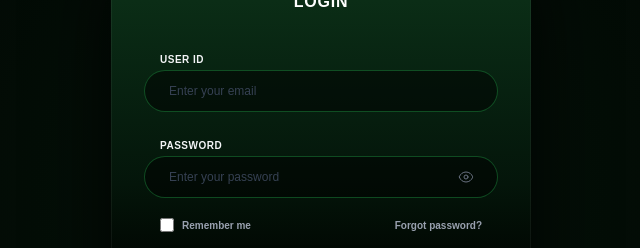
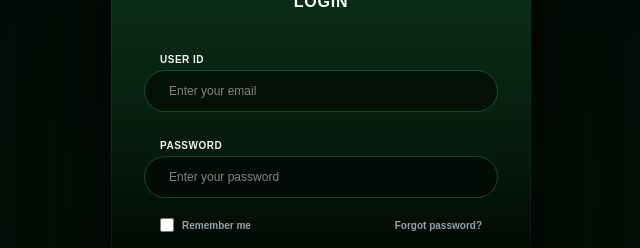
Before and after one commit to augustusHarts/bargad-api-docs, a Next.js app: page /login in a window 1280 px wide. Shown: the part 216-464 px from the top of the page, without its empty margins (319-959 px from the left). Built offline with nearby package versions, Linux system fonts and the light colour scheme.

Commit message:
Login validation

```diff
--- a/app/components/loginForm.js
+++ b/app/components/loginForm.js
@@ -9,17 +9,37 @@ import { useAuth } from "./AuthContext"; // Import the AuthContext hook
 export default function LoginForm() {
   const router = useRouter();
   const [showPassword, setShowPassword] = useState(false);
-  const [mounted, setMounted] = useState(false);
+  // const [mounted, setMounted] = useState(false);
   const {setIsAuthenticated} = useAuth(); // Local state for demo purposes
   const [username, setUsername] = useState("");
   const [password, setPassword] = useState("");
+  const [error, setError] = useState({username: "", password: ""});
 
-  // This ensures the component only acts "Client-Side" for specific logic
-  useEffect(() => {
-    setMounted(true);
-  }, []);
+  // // This ensures the component only acts "Client-Side" for specific logic
+  // useEffect(() => {
+  //   setMounted(true);
+  // }, []);
+
+  function validate() {
+    let valid = true;
+    let newErrors = { username: "", password: "" };
+
+    if (!username.trim()) {
+      newErrors.username = "Username is a required field";
+      valid = false;
+    }
+
+    if (!password.trim()) {
+      newErrors.password = "Password is a required field";
+      valid = false;
+    }
+
+    setError(newErrors);
+    return valid;
+  }
 
   function routeChange() {
+    if (!validate()) return;
     const adminUser = process.env.NEXT_PUBLIC_ADMIN_USER;
     const adminPass = process.env.NEXT_PUBLIC_ADMIN_PASS;
 
@@ -66,11 +86,21 @@ export default function LoginForm() {
             </label>
             <input
               type="text"
+              value={username}
+              onChange={(e) => {
+                setUsername(e.target.value);
+                if (error.username) setError({ ...error, username: "" });
+              }}
+              className={`w-full bg-black/50 border ${
+                error.username ? "border-red-500" : "border-[#24aa4d]/40"
+              } rounded-full py-3 px-6 text-white outline-none focus:border-[#24aa4d] transition-all text-xs`}
               placeholder="Enter your email"
-              suppressHydrationWarning={true} // <--- FIX 1: Prevents attribute mismatch errors
-              onChange={(e) => setUsername(e.target.value)}
-              className="w-full bg-black/50 border border-[#24aa4d]/40 rounded-full py-3 px-6 text-white placeholder:text-gray-700 outline-none focus:border-[#24aa4d] transition-all text-xs"
             />
+            {error.username && (
+              <p className="text-red-500 text-[10px] ml-4 mt-1 font-semibold italic">
+                *{error.username}
+              </p>
+            )}
           </div>
 
           {/* Password Input */}
@@ -81,22 +111,23 @@ export default function LoginForm() {
             <div className="relative">
               <input
                 type={showPassword ? "text" : "password"}
+                value={password}
+                onChange={(e) => {
+                  setPassword(e.target.value);
+                  if (error.password) setError({ ...error, password: "" });
+                }}
+                className={`w-full bg-black/50 border ${
+                  error.password ? "border-red-500" : "border-[#24aa4d]/40"
+                } rounded-full py-3 px-6 text-white outline-none focus:border-[#24aa4d] transition-all text-xs`}
                 placeholder="Enter your password"
-                suppressHydrationWarning={true} // <--- FIX 2: Prevents attribute mismatch errors
-                onChange={(e) => setPassword(e.target.value)}
-                className="w-full bg-black/50 border border-[#24aa4d]/40 rounded-full py-3 px-6 text-white placeholder:text-gray-700 outline-none focus:border-[#24aa4d] transition-all text-xs"
               />
-              <div
-                className="absolute right-6 top-1/2 -translate-y-1/2 cursor-pointer text-gray-500 hover:text-white"
-                onClick={() => setShowPassword(!showPassword)}
-              >
-                {showPassword ? (
-                  <EyeSlashIcon className="w-4 h-4" />
-                ) : (
-                  <EyeIcon className="w-4 h-4" />
-                )}
-              </div>
+              {/* ... Eye Icons ... */}
             </div>
+            {error.password && (
+              <p className="text-red-500 text-[10px] ml-4 mt-1 font-semibold italic">
+                *{error.password}
+              </p>
+            )}
           </div>
 
           {/* Checkbox & Forgot Password */}
@@ -130,7 +161,7 @@ export default function LoginForm() {
             </p>
             <a href="https://www.bargad.ai/ask-access" className="border-t border-white/10 pt-4">
               <p className="text-gray-200 text-[11px] font-black tracking-[0.2em] cursor-pointer hover:text-[#24aa4d] transition-colors">
-                REQUEST ACCESS
+                  REQUEST ACCESS
               </p>
             </a>
           </div>
```
